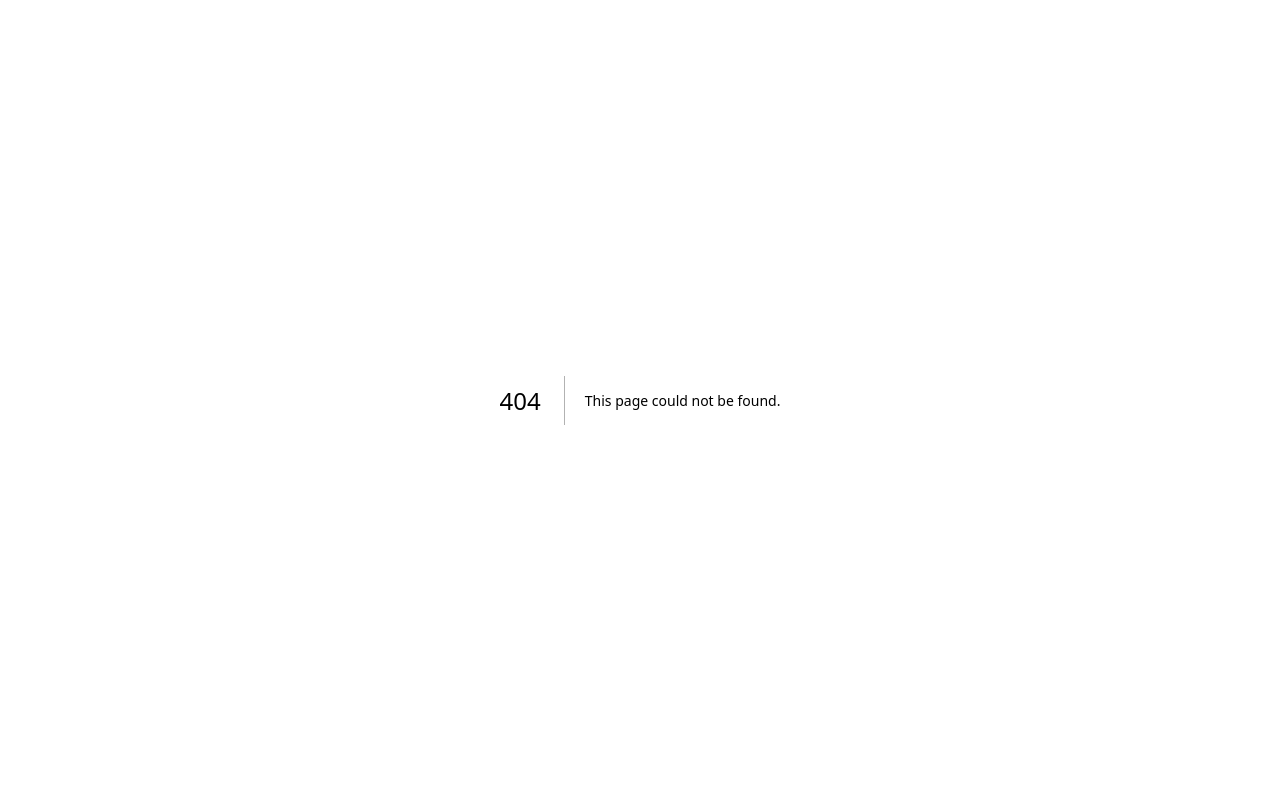
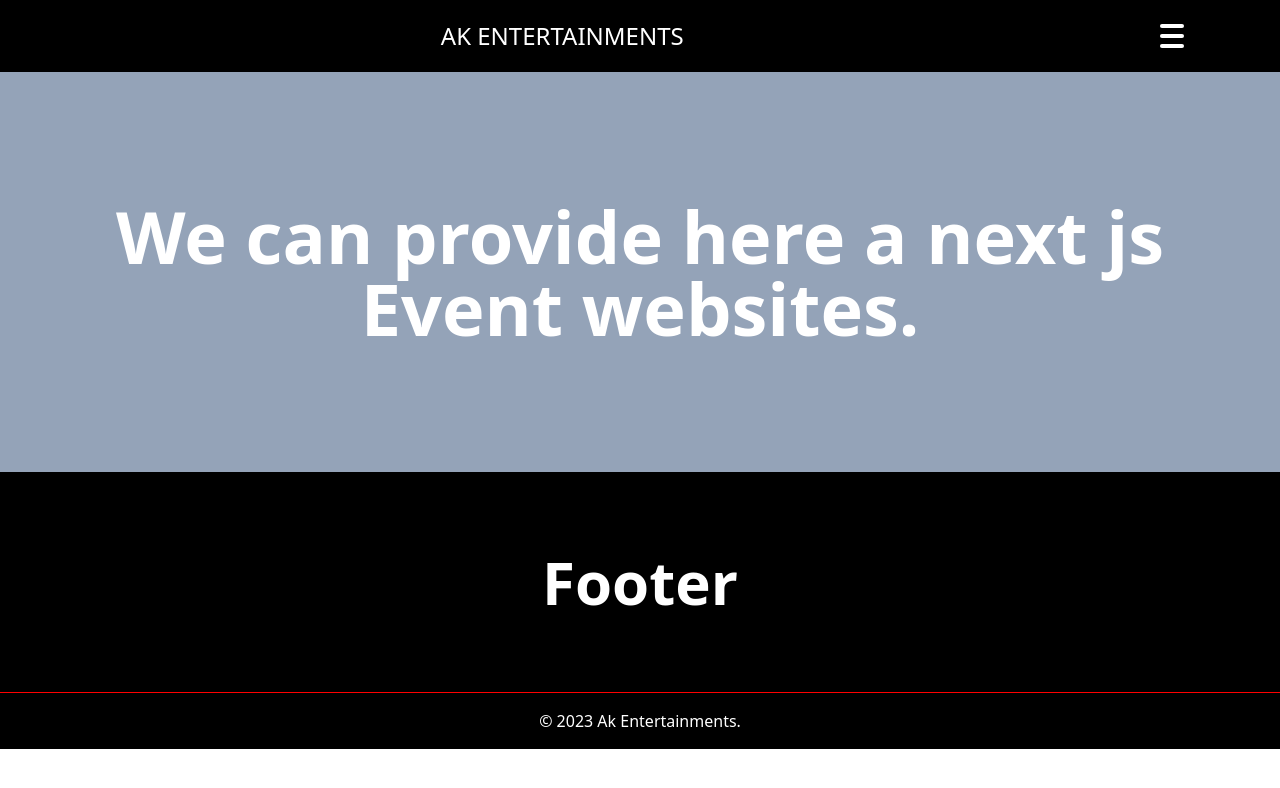
Before and after one commit to akhilpasha12/akentertainment, a Next.js app: page /events in a window 1280 px wide. Before the commit this address had no page. Shown: the top 788 px of the page. Built offline with nearby package versions, Linux system fonts and the light colour scheme.

Commit message:
eventpage

```diff
--- a/components/Layout/Header.js
+++ b/components/Layout/Header.js
@@ -57,10 +57,10 @@ function MobileNav({ open, setOpen }) {
               </Link>
             </p>
             <p className="astro-ES6RJE63">
-              <Link href={"#"} legacyBehavior>
+              <Link href={"/events"} legacyBehavior>
                 <a
                   className={` block transition md:px-4 astro-ES6RJE63 ${
-                    currentRoute === "#" ? " text-[#ff0000] " : "  text-[#fff]"
+                    currentRoute === "/events" ? " text-[#ff0000] " : "  text-[#fff]"
                   }`}
                 >
                   <span className="astro-ES6RJE63  text-base font-bold uppercase">
--- /dev/null
+++ b/src/pages/events.js
@@ -0,0 +1,16 @@
+import React from "react";
+import Layout from "../../components/Layout";
+
+function Events() {
+  return (
+    <Layout>
+        <div className="lg:px-24 lg:py-32 px-12 py-10 bg-slate-400">
+        <h1 className="text-white lg:text-7xl text-2xl  font-bold text-center">
+          We can provide here a next js Event websites.
+        </h1>
+      </div>
+    </Layout>
+  );
+}
+
+export default Events;
```
